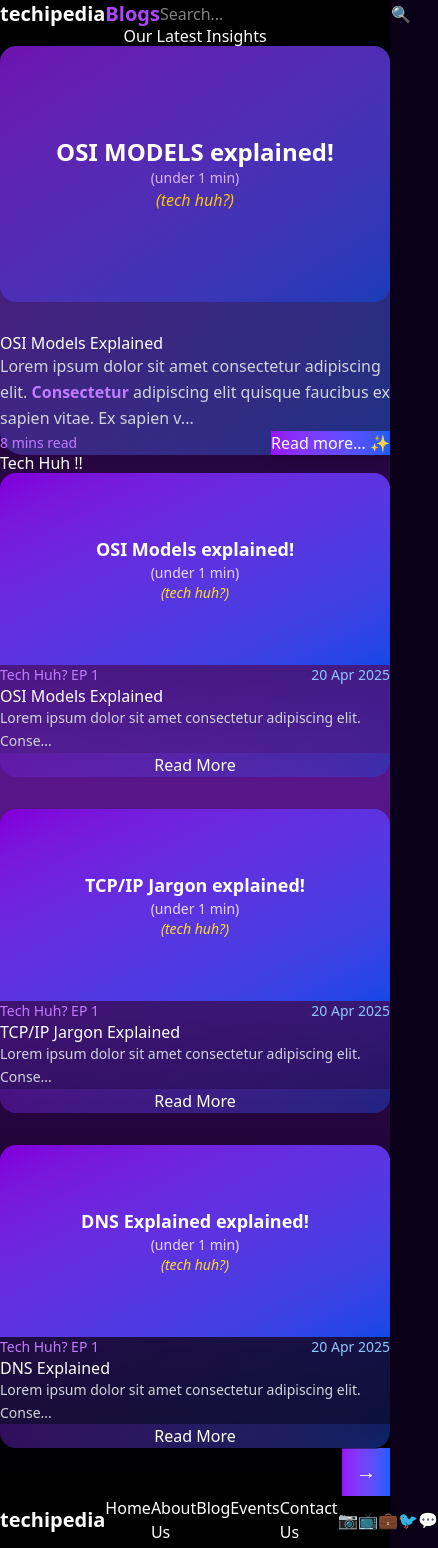
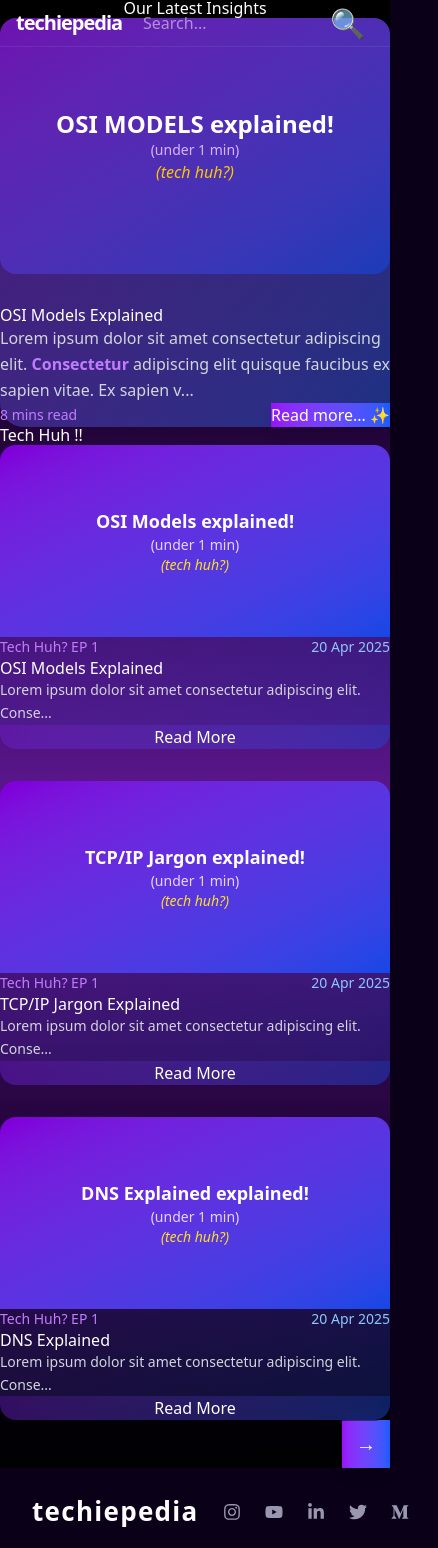
Before and after one commit to ashutoshvm-off/techiepedia, a Next.js app: page /blog-section in a window 390 px wide. Shown: the top 1548 px of the page, 438 px wide, since content can reach past the window. Built offline with nearby package versions, Linux system fonts and the light colour scheme.

Commit message:
changed navbar black background

```diff
--- a/app/blog-section/page.tsx
+++ b/app/blog-section/page.tsx
@@ -1,39 +1,83 @@
+"use client";
 import React from 'react';
-
+import {Footer} from '../pages/footer'; // Assuming you have a Footer component
 
 // Mock components since we don't have the actual ones
-const Navbar = () => (
-  <nav className="flex justify-between items-center p-4 bg-black">
-    <div className="text-white font-bold text-xl">techipedia<span className="text-purple-500">Blogs</span></div>
-    <div className="flex items-center space-x-4">
-      <input type="text" placeholder="Search..." className="bg-gray-800 text-white px-4 py-2 rounded-lg" />
-      <button className="text-white">🔍</button>
+const Navbar = () => {
+    const [isMobile, setIsMobile] = React.useState(false);
+    const [isScrolled, setIsScrolled] = React.useState(false);
+    const [isOpen, setIsOpen] = React.useState(false);
+
+    React.useEffect(() => {
+        const handleResize = () => setIsMobile(window.innerWidth <= 768);
+        const handleScroll = () => setIsScrolled(window.scrollY > 0);
+
+        handleResize();
+        window.addEventListener('resize', handleResize);
+        window.addEventListener('scroll', handleScroll);
+
+        return () => {
+            window.removeEventListener('resize', handleResize);
+            window.removeEventListener('scroll', handleScroll);
+        };
+    }, []);
+
+    return (
+
+   <nav
+            style={{
+                display: "flex",
+                alignItems: "center",
+                justifyContent: isMobile ? "center" : "space-between",
+                padding: isMobile ? "0.5rem 1rem" : "1.00rem 2rem",
+                background: isScrolled ? "rgba(255, 255, 255, 0.1)" : "transparent",
+                backdropFilter: isScrolled ? "blur(10px)" : "none",
+                color: "#fff",
+                position: "fixed",
+                width: "100%",
+                top: 0,
+                zIndex: 1000,
+                borderBottom: "1px solid rgba(255,255,255,0.08)",
+                transition: "all 0.3s ease",
+            }}
+        >
+            <div style={{
+                fontWeight: "bold",
+                fontSize: "1.25rem",
+                letterSpacing: "-1px",
+                position: 'relative',
+                flex: 1,
+                zIndex: 1001,
+                pointerEvents: 'auto',
+                background: 'transparent',
+            }}>
+                techiepedia
+            </div>
+
+            {isMobile && (
+               <div className="flex items-center space-x-4">
+                 <input type="text" placeholder="Search..." className="bg-gray-800 text-white px-4 py-2 rounded-lg" />
+                 <button onClick={() => setIsOpen(!isOpen)}
+                    style={{
+                        background: 'transparent',
+                        border: 'none',
+                        fontSize: '1.8rem',
+                        cursor: 'pointer',
+                        zIndex: 1001,
+                        padding: '0.5rem',
+                        position: 'absolute',
+                        right: '1rem',
+                        top: '50%',
+                        transform: 'translateY(-50%)',
+                    }}
+                >
+                    {isOpen ? '×' : '🔍'}
+                </button>
     </div>
-  </nav>
-);
-
-const Footer = () => (
-  <footer className="bg-black text-white p-8">
-    <div className="max-w-6xl mx-auto flex justify-between items-center">
-      <div className="text-xl font-bold">techipedia</div>
-      <div className="flex space-x-6">
-        <a href="#" className="hover:text-purple-400">Home</a>
-        <a href="#" className="hover:text-purple-400">About Us</a>
-        <a href="#" className="hover:text-purple-400">Blog</a>
-        <a href="#" className="hover:text-purple-400">Events</a>
-        <a href="#" className="hover:text-purple-400">Contact Us</a>
-      </div>
-      <div className="flex space-x-4">
-        <span>📷</span>
-        <span>📺</span>
-        <span>💼</span>
-        <span>🐦</span>
-        <span>💬</span>
-      </div>
-    </div>
-    <div className="text-center mt-4 text-gray-500">©2025 techipedia. All rights reserved</div>
-  </footer>
-);
+            )}
+        </nav>
+    );
+};
 
 export default function BlogSection() {
   return (
@@ -162,9 +206,9 @@ export default function BlogSection() {
             </button>
           </div>
         </div>
+
       </section>
-
-      <Footer />
+            <Footer />
     </main>
   );
 }
```
